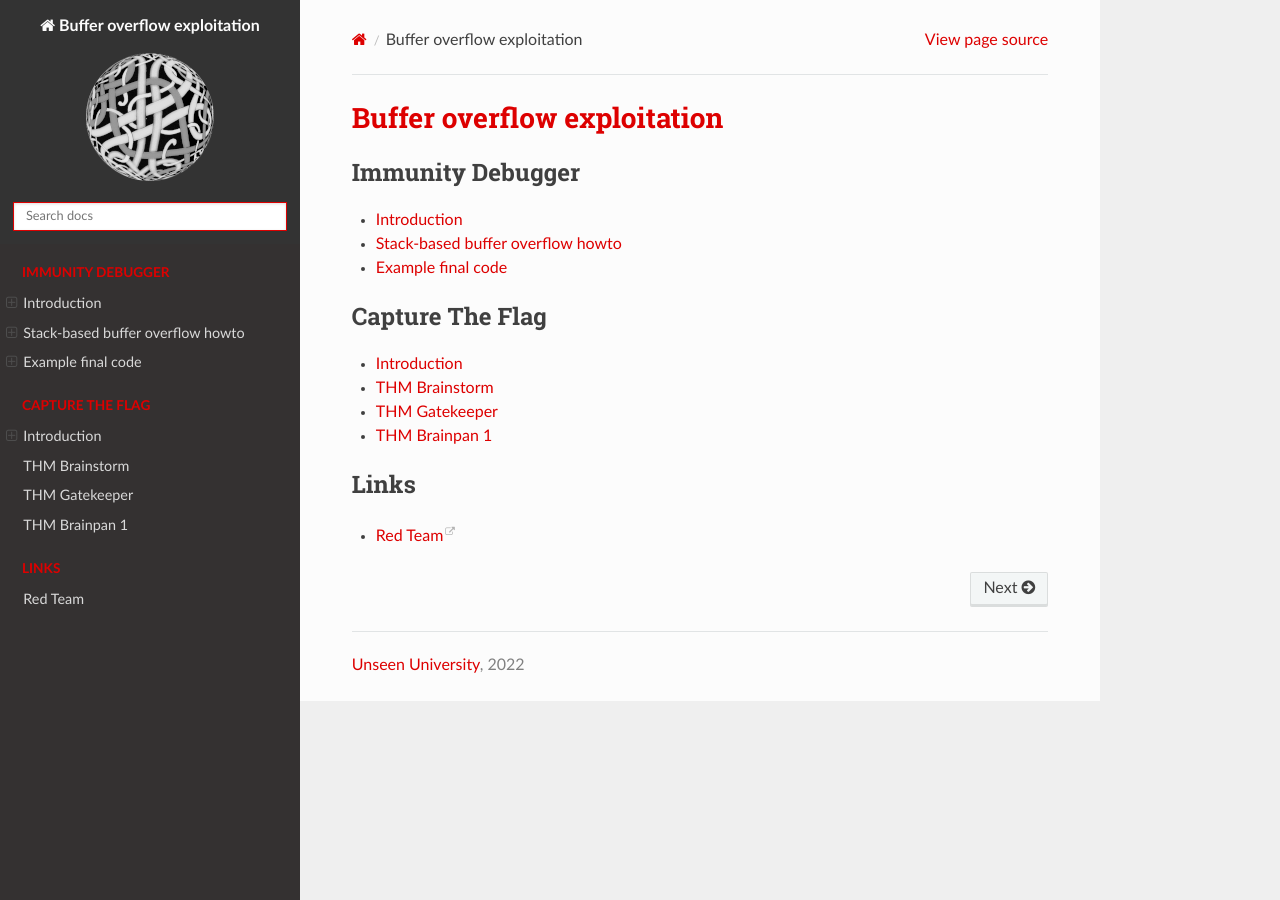
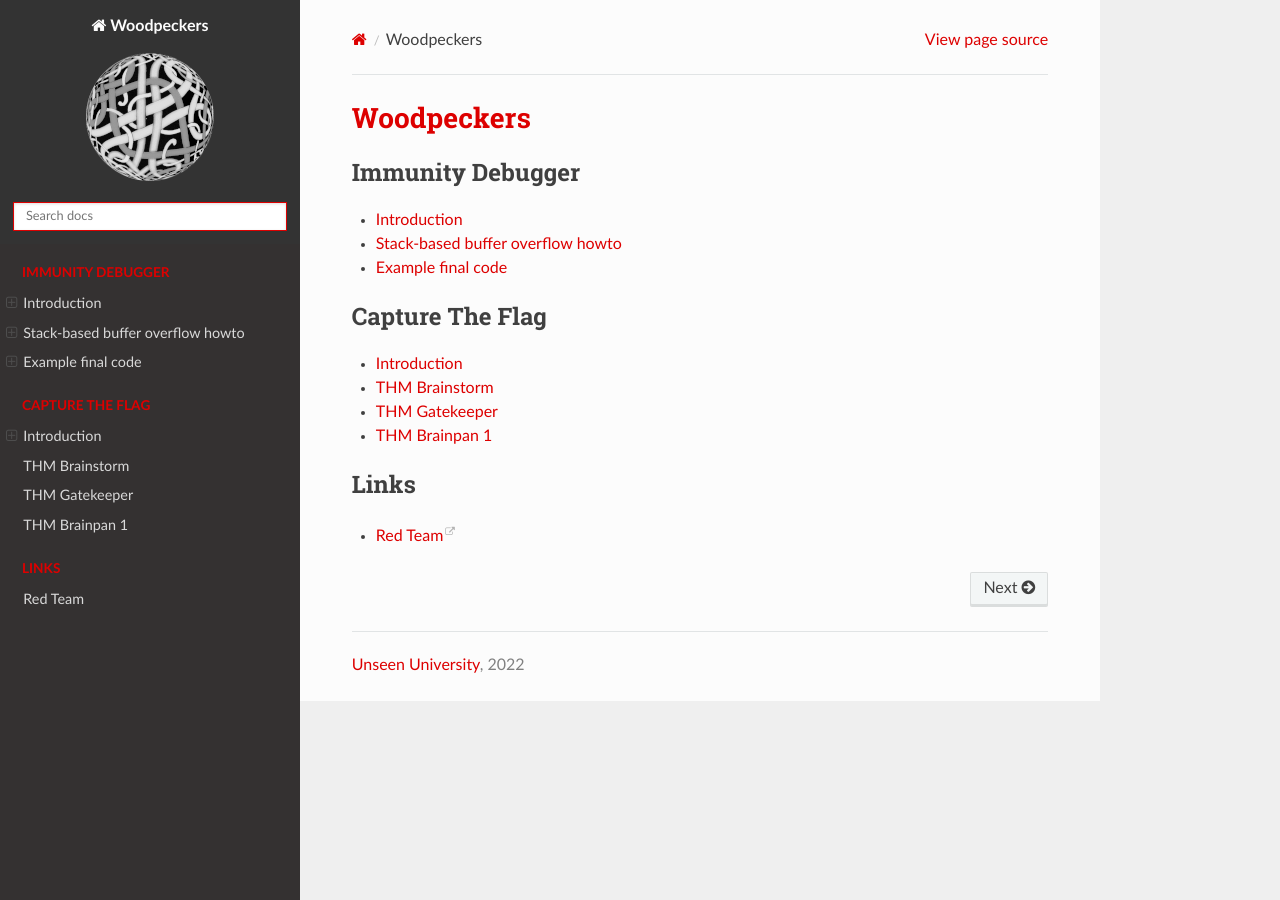
Before and after one commit to tymyrddin/red-bo, a Sphinx documentation site: the page built from source/index.rst, in a window 1280 px wide. Built offline with Sphinx 7.4.7 and the Read the Docs theme 2.0.0, drawn with Linux system fonts in a browser that asks for light colours.

Commit message:
Woodpeckers!

```diff
--- a/source/conf.py
+++ b/source/conf.py
@@ -6,7 +6,7 @@
 # -- Project information -----------------------------------------------------
 # https://www.sphinx-doc.org/en/master/usage/configuration.html#project-information
 
-project = 'Buffer overflow exploitation'
+project = 'Woodpeckers'
 copyright = '2022, Ty Myrddin'
 author = 'Ty Myrddin'
 release = '0.1'
@@ -52,7 +52,7 @@ html_theme_options = {
     'titles_only': False
 }
 
-html_title = "Buffer overflow exploitation"
+html_title = "Woodpeckers"
 html_logo = "img/logo.png"
 html_favicon = "img/favicon.ico"
 
--- a/source/index.rst
+++ b/source/index.rst
@@ -1,4 +1,4 @@
-Buffer overflow exploitation
+Woodpeckers
 ========================================================
 
 .. toctree::
```
